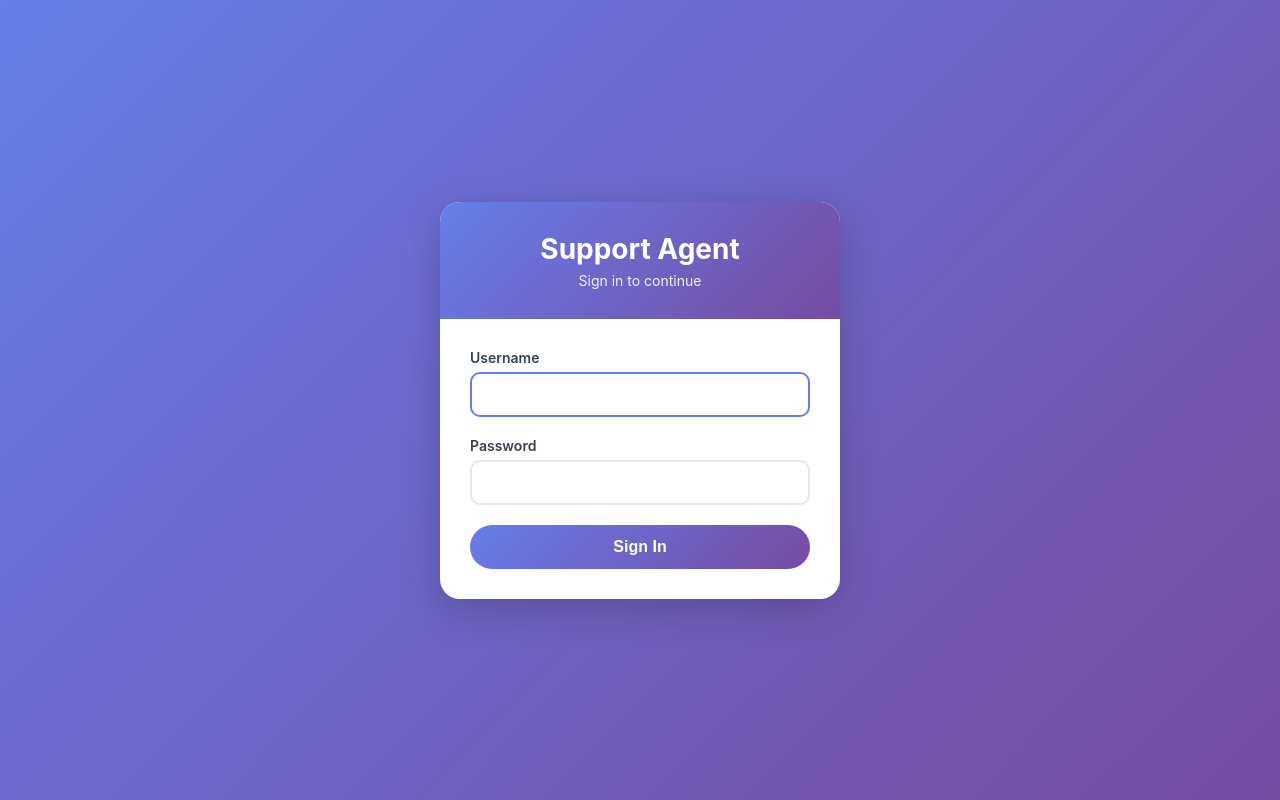
After one commit to mirkasim/support-agent, a Python web app: template src/support_agent/web/templates/login.html in a window 1280 px wide. The commit adds this page. Run offline with Jinja, Linux system fonts and the light colour scheme; the template is opened without the code that fills it, so the values that code supplies are empty.

Commit message:
add login to web channel using users.yaml

```diff
--- a/pyproject.toml
+++ b/pyproject.toml
@@ -27,6 +27,7 @@ dependencies = [
     # Web UI
     "fastapi>=0.109.0",
     "uvicorn>=0.27.0",
+    "python-multipart>=0.0.9",
 
     # Utilities
     "python-dotenv>=1.0.0",
--- /dev/null
+++ b/src/support_agent/web/templates/login.html
@@ -0,0 +1,147 @@
+<!DOCTYPE html>
+<html lang="en">
+<head>
+    <meta charset="UTF-8">
+    <meta name="viewport" content="width=device-width, initial-scale=1.0">
+    <title>Support Agent - Login</title>
+    <style>
+        * {
+            margin: 0;
+            padding: 0;
+            box-sizing: border-box;
+        }
+
+        body {
+            font-family: -apple-system, BlinkMacSystemFont, 'Segoe UI', Roboto, Oxygen, Ubuntu, Cantarell, sans-serif;
+            background: linear-gradient(135deg, #667eea 0%, #764ba2 100%);
+            height: 100vh;
+            display: flex;
+            justify-content: center;
+            align-items: center;
+        }
+
+        .login-card {
+            background: white;
+            border-radius: 20px;
+            box-shadow: 0 10px 40px rgba(0, 0, 0, 0.2);
+            width: 90%;
+            max-width: 400px;
+            overflow: hidden;
+        }
+
+        .login-header {
+            background: linear-gradient(135deg, #667eea 0%, #764ba2 100%);
+            color: white;
+            padding: 30px 20px;
+            text-align: center;
+        }
+
+        .login-header h1 {
+            font-size: 28px;
+            margin-bottom: 6px;
+        }
+
+        .login-header p {
+            font-size: 14px;
+            opacity: 0.9;
+        }
+
+        .login-body {
+            padding: 30px;
+        }
+
+        .error-msg {
+            display: none;
+            background: #fef2f2;
+            color: #dc2626;
+            border: 1px solid #fecaca;
+            border-radius: 8px;
+            padding: 10px 14px;
+            font-size: 14px;
+            margin-bottom: 20px;
+        }
+
+        .error-msg.visible {
+            display: block;
+        }
+
+        .form-group {
+            margin-bottom: 20px;
+        }
+
+        label {
+            display: block;
+            font-size: 14px;
+            font-weight: 600;
+            color: #374151;
+            margin-bottom: 6px;
+        }
+
+        input[type="text"],
+        input[type="password"] {
+            width: 100%;
+            padding: 12px 16px;
+            border: 2px solid #e5e7eb;
+            border-radius: 10px;
+            font-size: 15px;
+            outline: none;
+            transition: border-color 0.3s;
+        }
+
+        input[type="text"]:focus,
+        input[type="password"]:focus {
+            border-color: #667eea;
+        }
+
+        .login-btn {
+            width: 100%;
+            padding: 13px;
+            background: linear-gradient(135deg, #667eea 0%, #764ba2 100%);
+            color: white;
+            border: none;
+            border-radius: 25px;
+            font-size: 16px;
+            font-weight: 600;
+            cursor: pointer;
+            transition: transform 0.2s, box-shadow 0.2s;
+        }
+
+        .login-btn:hover {
+            transform: translateY(-2px);
+            box-shadow: 0 4px 12px rgba(102, 126, 234, 0.4);
+        }
+
+        .login-btn:active {
+            transform: translateY(0);
+        }
+    </style>
+</head>
+<body>
+    <div class="login-card">
+        <div class="login-header">
+            <h1>Support Agent</h1>
+            <p>Sign in to continue</p>
+        </div>
+        <div class="login-body">
+            <div class="error-msg" id="errorMsg">Invalid username or password.</div>
+            <form method="POST" action="/login">
+                <div class="form-group">
+                    <label for="username">Username</label>
+                    <input type="text" id="username" name="username" required autocomplete="username" autofocus>
+                </div>
+                <div class="form-group">
+                    <label for="password">Password</label>
+                    <input type="password" id="password" name="password" required autocomplete="current-password">
+                </div>
+                <button type="submit" class="login-btn">Sign In</button>
+            </form>
+        </div>
+    </div>
+
+    <script>
+        if (new URLSearchParams(window.location.search).get('error') === '1') {
+            document.getElementById('errorMsg').classList.add('visible');
+        }
+    </script>
+</body>
+</html>
```
Also changed, not shown: config/users.yaml (added, +12 -0 lines), src/support_agent/web/server.py (+135 -25 lines), src/support_agent/web/templates/chat.html (+39 -3 lines).
